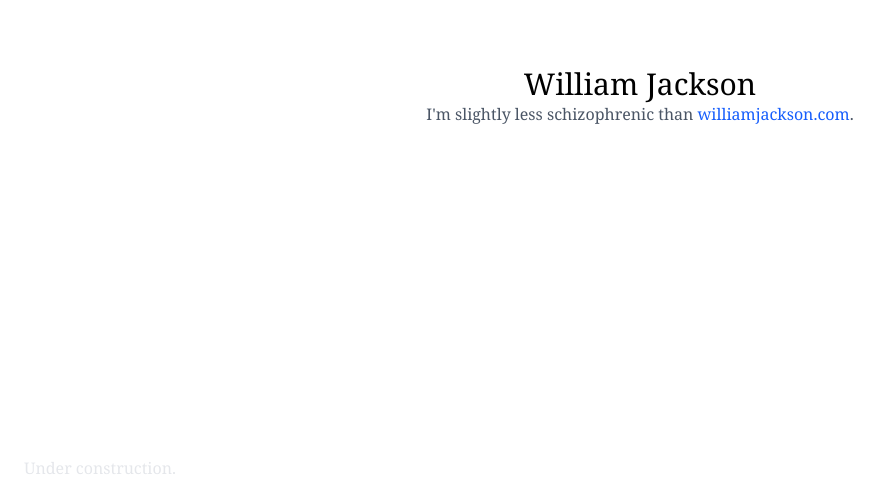
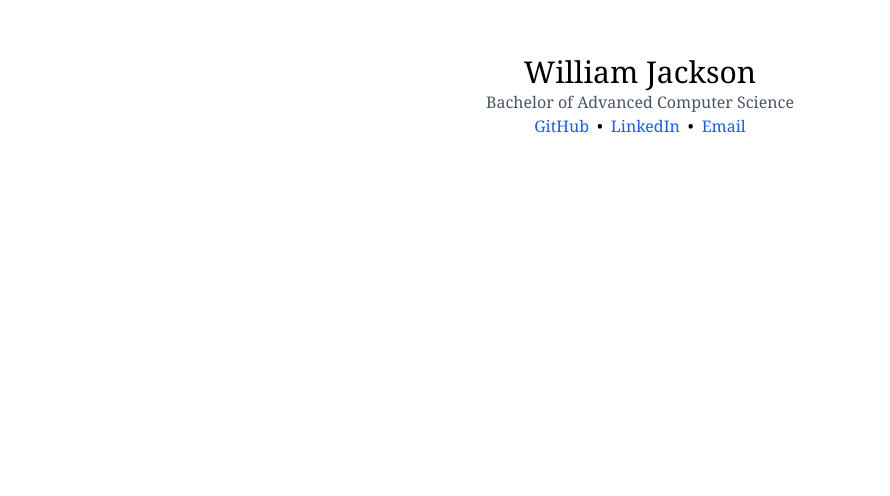
Before and after one commit to williamjaackson/jaackson.com, a plain HTML site: page index.html in a window 1280 px wide. Shown: the part 304-800 px from the top of the page, without its empty margins (0-890 px from the left). Drawn offline with nearby package versions, Linux system fonts and the light colour scheme.

Commit message:
change homepage

```diff
--- a/index.html
+++ b/index.html
@@ -12,10 +12,16 @@
     <link rel="icon" href="favicon.png" type="image/png">
 </head>
 <body class="w-full h-full grid place-items-center font-serif">
-    <div class="text-center">
+    <div class="text-center mx-4">
         <h1 class="text-3xl">William Jackson</h1>
-        <p class="text-md text-gray-600">I'm slightly less schizophrenic than <a href="https://williamjackson.com/" class="text-blue-600 hover:underline">williamjackson.com</a>.</p>
+        <p class="text-md text-gray-600">Bachelor of Advanced Computer Science</p>
+        <div class="flex justify-center">
+            <a href="https://github.com/williamjaackson" class="text-blue-600 hover:underline" title="@williamjaackson">GitHub</a>
+            <span class="mx-2">•</span>
+            <a href="https://www.linkedin.com/in/williamjaackson/" class="text-blue-600 hover:underline" title="@williamjaackson">LinkedIn</a>
+            <span class="mx-2">•</span>
+            <a href="mailto:william@jaackson.com" class="text-blue-600 hover:underline" title="william@jaackson.com">Email</a>
+        </div>
     </div>
-    <p class="absolute left-6 bottom-4 text-md text-gray-200" title="(We both know this site will never be updated)">Under construction.</p>
 </body>
 </html>
```
